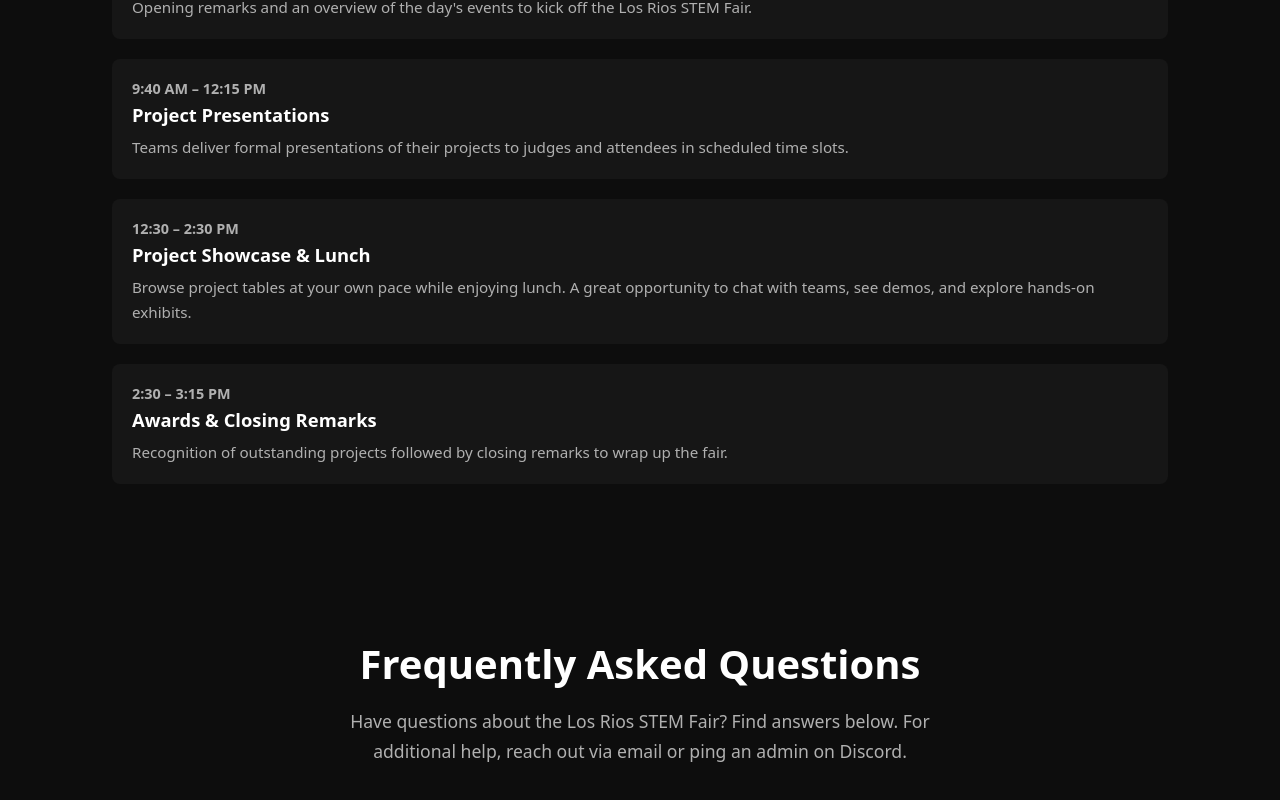
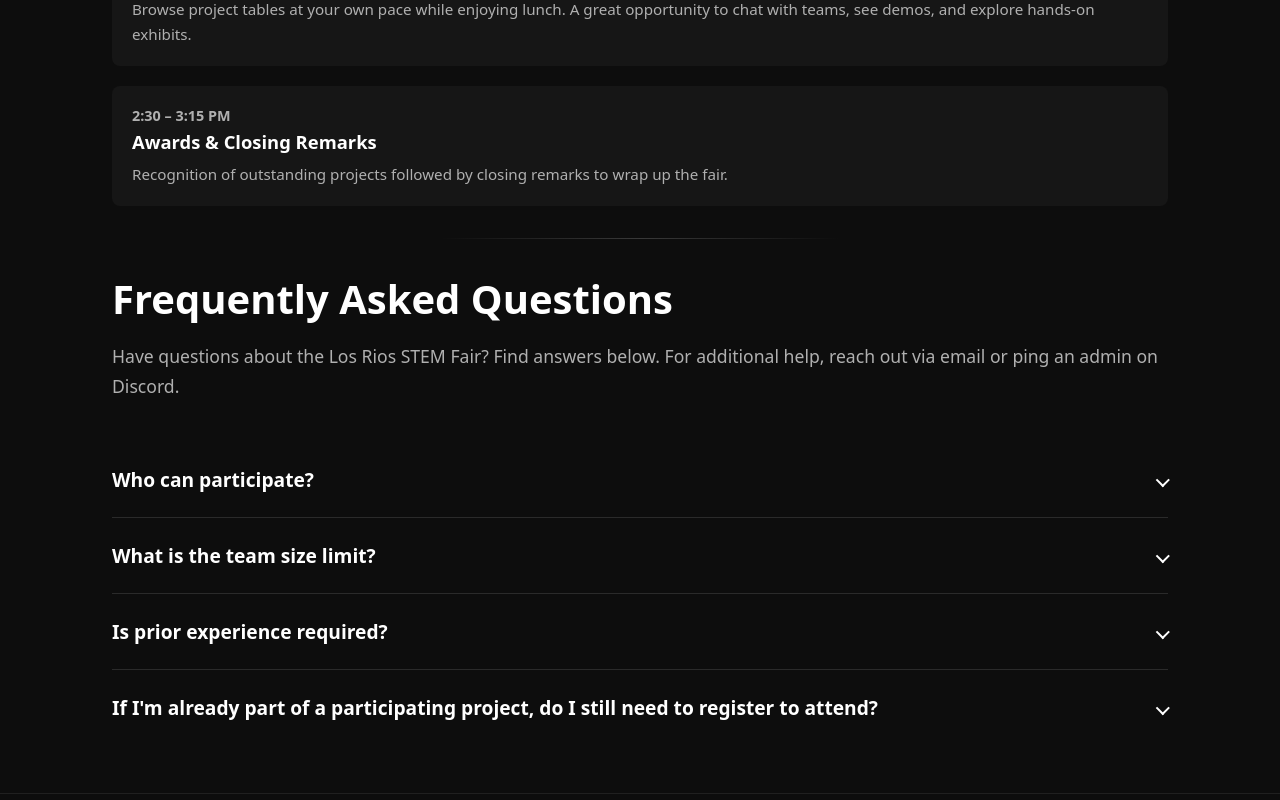
Before and after one commit to brandontautuan/StemFair2026, a React (Vite) app: page / in a window 1280 px wide. Shown: the part 1972-2772 px from the top of the page. Built offline with nearby package versions, Linux system fonts and the light colour scheme.

Commit message:
Updated FAQ section

```diff
--- a/src/index.css
+++ b/src/index.css
@@ -407,20 +407,44 @@
 }
 
 .main-content.home-content {
-  padding-top: 3rem;
+  padding-top: 2rem;
+}
+
+/* Normalize vertical padding on home sections so separators sit centered */
+.home-content > section {
+  padding-top: 0;
+  padding-bottom: 0;
+}
+
+/* Stylish gradient separator between home page sections */
+.home-content > section + section::before {
+  content: '';
+  display: block;
+  width: 60%;
+  max-width: 400px;
+  height: 1px;
+  margin: 2rem auto;
+  background: linear-gradient(
+    90deg,
+    transparent 0%,
+    rgba(255, 255, 255, 0.06) 15%,
+    rgba(255, 255, 255, 0.18) 50%,
+    rgba(255, 255, 255, 0.06) 85%,
+    transparent 100%
+  );
 }
 
 /* Event Intro Section */
 .event-intro {
-  padding: 3rem 2.5rem;
-  margin-bottom: 2rem;
+  padding: 1.5rem 2.5rem;
+  margin-bottom: 0;
 }
 
 .section-title {
   color: var(--text-primary);
   font-size: 2.5rem;
   font-weight: 700;
-  margin-bottom: 1.5rem;
+  margin-bottom: 1rem;
   text-align: center;
 }
 
@@ -671,8 +695,8 @@
 
 /* Day-of schedule inline (within Key Dates card) */
 .key-dates-schedule-inline {
-  margin-top: 2rem;
-  padding-top: 2rem;
+  margin-top: 0;
+  padding-top: 0;
 }
 
 .key-dates-schedule-heading {
--- a/src/pages/EventFlow.css
+++ b/src/pages/EventFlow.css
@@ -1,8 +1,8 @@
 /* ── How to Participate Section ─────────────────────────────── */
 
 .participate-section {
-  padding: 3rem 2.5rem;
-  margin-bottom: 2rem;
+  padding: 1.5rem 2.5rem;
+  margin-bottom: 0;
 }
 
 .participate-title {
@@ -16,7 +16,7 @@
   font-size: 1.1rem;
   text-align: left;
   max-width: none;
-  margin: 0 0 3rem;
+  margin: 0 0 2rem;
   line-height: 1.7;
 }
 
@@ -94,7 +94,7 @@
 
 @media (max-width: 768px) {
   .participate-section {
-    padding: 2rem 1.5rem;
+    padding: 1.5rem 1.5rem;
   }
 
   .participate-paths {
--- a/src/pages/FAQ.css
+++ b/src/pages/FAQ.css
@@ -1,10 +1,10 @@
 .faq-section {
-  padding: 3rem 2.5rem;
-  margin-bottom: 2rem;
+  padding: 1.5rem 2.5rem;
+  margin-bottom: 0;
 }
 
 .faq-title {
-  text-align: center;
+  text-align: left;
   margin-bottom: 1rem;
   color: var(--text-primary);
 }
@@ -12,9 +12,9 @@
 .faq-intro {
   color: var(--text-secondary);
   font-size: 1.1rem;
-  text-align: center;
-  max-width: 640px;
-  margin: 0 auto 2.5rem;
+  text-align: left;
+  max-width: none;
+  margin: 0 0 2.5rem;
   line-height: 1.7;
 }
 
@@ -37,7 +37,31 @@
   color: var(--text-primary);
   font-size: 1.2rem;
   font-weight: 600;
-  margin: 0 0 0.5rem;
+  margin: 0;
+  cursor: pointer;
+  display: flex;
+  align-items: center;
+  justify-content: space-between;
+  gap: 1rem;
+  user-select: none;
+}
+
+.faq-question:hover {
+  color: var(--accent, #6ea8fe);
+}
+
+.faq-chevron {
+  flex-shrink: 0;
+  width: 0.6rem;
+  height: 0.6rem;
+  border-right: 2px solid currentColor;
+  border-bottom: 2px solid currentColor;
+  transform: rotate(45deg);
+  transition: transform 0.3s ease;
+}
+
+.faq-item--open .faq-chevron {
+  transform: rotate(-135deg);
 }
 
 .faq-answer {
@@ -45,10 +69,22 @@
   font-size: 1rem;
   line-height: 1.6;
   margin: 0;
+  overflow: hidden;
+  max-height: 0;
+  transition: max-height 0.35s ease, margin-top 0.35s ease;
+}
+
+.faq-item--open .faq-answer {
+  max-height: 20rem;
+  margin-top: 0.75rem;
+}
+
+.faq-answer-inner {
+  padding-bottom: 0.25rem;
 }
 
 @media (max-width: 768px) {
   .faq-section {
-    padding: 2rem 1.5rem;
+    padding: 1.5rem 1.5rem;
   }
 }
--- a/src/pages/FAQ.tsx
+++ b/src/pages/FAQ.tsx
@@ -1,18 +1,28 @@
+import { useState } from 'react';
 import { motion } from 'framer-motion';
 import './FAQ.css';
 
 const faqs = [
   {
     question: 'Who can participate?',
-    answer: 'Coming soon',
+    answer:
+      'The STEM Fair is open to all students currently enrolled in a college within the Los Rios Community College District. Whether you attend American River College, Cosumnes River College, Folsom Lake College, or Sacramento City College, you are welcome to participate!',
   },
   {
-    question: 'What is the team size?',
-    answer: 'TBD',
+    question: 'What is the team size limit?',
+    answer:
+      'Teams can have up to 6 members. You are also welcome to participate individually or in a smaller group.',
   },
   {
     question: 'Is prior experience required?',
-    answer: 'Coming soon',
+    answer:
+      'No prior experience is required! The STEM Fair is designed to be inclusive for participants of all skill levels. Come with curiosity and a willingness to learn.',
+  },
+  {
+    question:
+      'If I\'m already part of a participating project, do I still need to register to attend?',
+    answer:
+      'No — if you are already on a registered project team, you do not need to separately register as an attendee. Your project registration covers your participation.',
   },
 ];
 
@@ -35,6 +45,41 @@
 
 const viewport = { once: false, amount: 0.12 };
 
+function FAQAccordion() {
+  const [openIndex, setOpenIndex] = useState<number | null>(null);
+
+  const toggle = (index: number) => {
+    setOpenIndex(openIndex === index ? null : index);
+  };
+
+  return (
+    <dl className="faq-list">
+      {faqs.map((faq, index) => (
+        <motion.div
+          key={index}
+          className={`faq-item ${openIndex === index ? 'faq-item--open' : ''}`}
+          variants={itemVariants}
+        >
+          <dt
+            className="faq-question"
+            role="button"
+            tabIndex={0}
+            onClick={() => toggle(index)}
+            onKeyDown={(e) => { if (e.key === 'Enter' || e.key === ' ') { e.preventDefault(); toggle(index); } }}
+            aria-expanded={openIndex === index}
+          >
+            <span>{faq.question}</span>
+            <span className="faq-chevron" aria-hidden="true" />
+          </dt>
+          <dd className="faq-answer">
+            <div className="faq-answer-inner">{faq.answer}</div>
+          </dd>
+        </motion.div>
+      ))}
+    </dl>
+  );
+}
+
 function FAQ() {
   return (
     <main className="main-content">
@@ -53,14 +98,7 @@
           reach out via email or ping an admin on Discord.
         </motion.p>
 
-        <dl className="faq-list">
-          {faqs.map((faq, index) => (
-            <motion.div key={index} className="faq-item" variants={itemVariants}>
-              <dt className="faq-question">{faq.question}</dt>
-              <dd className="faq-answer">{faq.answer}</dd>
-            </motion.div>
-          ))}
-        </dl>
+        <FAQAccordion />
       </motion.section>
     </main>
   );
--- a/src/pages/Home.tsx
+++ b/src/pages/Home.tsx
@@ -1,14 +1,63 @@
-import { useEffect } from 'react';
+import { useEffect, useState } from 'react';
 import { Link } from 'react-router-dom';
 import ParticleHero from '../components/ParticleHero';
 import './EventFlow.css';
 import './FAQ.css';
 
 const faqs = [
-  { question: 'Who can participate?', answer: 'Coming soon' },
-  { question: 'What is the team size?', answer: 'TBD' },
-  { question: 'Is prior experience required?', answer: 'Coming soon' },
+  {
+    question: 'Who can participate?',
+    answer:
+      'The STEM Fair is open to all students currently enrolled in a college within the Los Rios Community College District. Whether you attend American River College, Cosumnes River College, Folsom Lake College, or Sacramento City College, you are welcome to participate!',
+  },
+  {
+    question: 'What is the team size limit?',
+    answer:
+      'Teams can have up to 6 members. You are also welcome to participate individually or in a smaller group.',
+  },
+  {
+    question: 'Is prior experience required?',
+    answer:
+      'No prior experience is required! The STEM Fair is designed to be inclusive for participants of all skill levels. Come with curiosity and a willingness to learn.',
+  },
+  {
+    question:
+      'If I\'m already part of a participating project, do I still need to register to attend?',
+    answer:
+      'No — if you are already on a registered project team, you do not need to separately register as an attendee. Your project registration covers your participation.',
+  },
 ];
+
+function FAQAccordion() {
+  const [openIndex, setOpenIndex] = useState<number | null>(null);
+
+  const toggle = (index: number) => {
+    setOpenIndex(openIndex === index ? null : index);
+  };
+
+  return (
+    <dl className="faq-list">
+      {faqs.map((faq, index) => (
+        <div key={index} className={`faq-item ${openIndex === index ? 'faq-item--open' : ''}`}>
+          <dt
+            className="faq-question"
+            role="button"
+            tabIndex={0}
+            onClick={() => toggle(index)}
+            onKeyDown={(e) => { if (e.key === 'Enter' || e.key === ' ') { e.preventDefault(); toggle(index); } }}
+            aria-expanded={openIndex === index}
+          >
+            <span>{faq.question}</span>
+            <span className="faq-chevron" aria-hidden="true" />
+          </dt>
+          <dd className="faq-answer">
+            <div className="faq-answer-inner">{faq.answer}</div>
+          </dd>
+        </div>
+      ))}
+    </dl>
+  );
+}
 
 const HOME_PAGE_CLASS = 'home-page';
 
@@ -144,14 +193,7 @@
             Have questions about the Los Rios STEM Fair? Find answers below. For additional help,
             reach out via email or ping an admin on Discord.
           </p>
-          <dl className="faq-list">
-            {faqs.map((faq, index) => (
-              <div key={index} className="faq-item">
-                <dt className="faq-question">{faq.question}</dt>
-                <dd className="faq-answer">{faq.answer}</dd>
-              </div>
-            ))}
-          </dl>
+          <FAQAccordion />
         </section>
       </main>
     </>
```
